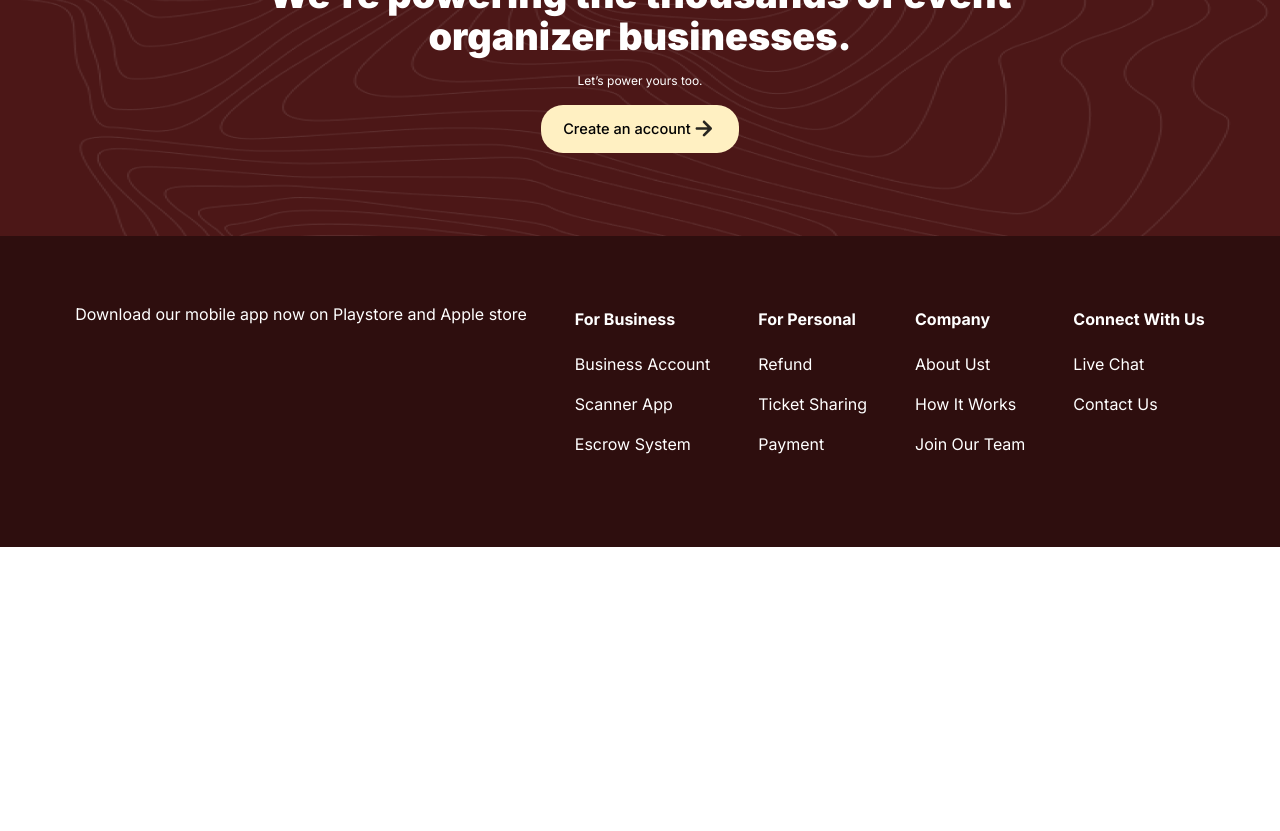
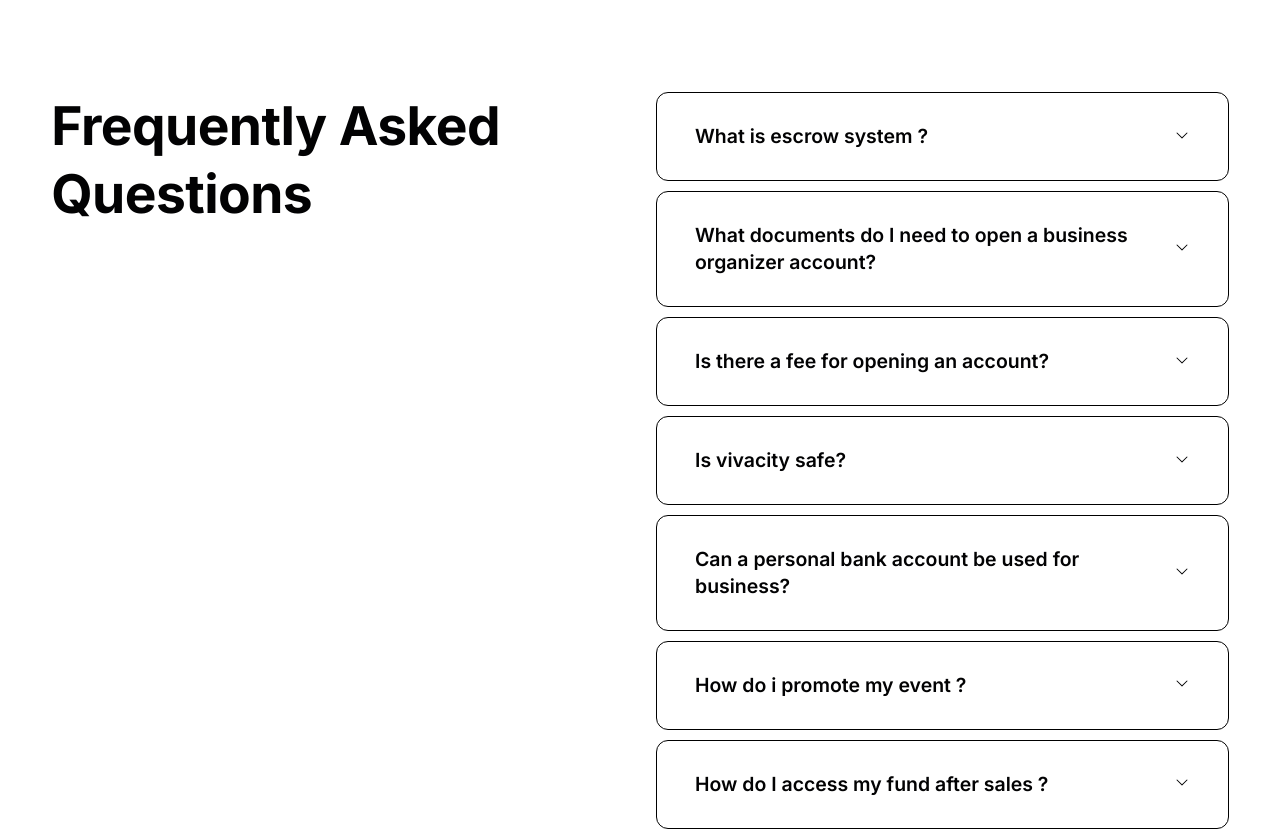
Before and after one commit to temiye18/viva-city, a React (Create React App) app: page / in a window 1280 px wide. Shown: the part 5620-6451 px from the top of the page. Before the commit the page ends 6167 px from the top, so only its background shows below. Built offline with nearby package versions, Linux system fonts and the light colour scheme.

Commit message:
ui: faq section

```diff
--- a/src/App.tsx
+++ b/src/App.tsx
@@ -9,6 +9,7 @@ import {
   GetStarted,
   Contact,
   Footer,
+  Faq,
 } from "./components";
 
 function App() {
@@ -39,6 +40,7 @@ function App() {
       <TicketInfo />
       <WhatMore />
       <GetStarted />
+      <Faq />
       <Contact />
       <Footer />
     </>
--- /dev/null
+++ b/src/components/Faq/index.tsx
@@ -0,0 +1,49 @@
+import { useState } from "react";
+import Section from "./styles";
+import { Container } from "../../ui";
+import { PiCaretDown, PiCaretUp } from "react-icons/pi";
+import { faqs } from "../../constants";
+
+const Faq = () => {
+  const [clickId, setClickId] = useState<string | null>(null);
+
+  const handleClick = (id: string) => {
+    setClickId((prev) => (prev === id ? null : id));
+  };
+  return (
+    <Section>
+      <Container className="faq">
+        <h2>Frequently Asked Questions</h2>
+        <div className="question-box">
+          {faqs.map((faq) => {
+            const isActive = clickId === faq.id;
+            return (
+              <div className="card" key={faq.id}>
+                <div className="question" onClick={() => handleClick(faq.id)}>
+                  <p>{faq.question}</p>
+
+                  <button
+                    onClick={(e) => {
+                      e.stopPropagation();
+                      handleClick(faq.id);
+                    }}
+                  >
+                    {isActive ? <PiCaretUp /> : <PiCaretDown />}
+                  </button>
+                </div>
+
+                {isActive && (
+                  <div className="answer">
+                    <p>{faq.answer}</p>
+                  </div>
+                )}
+              </div>
+            );
+          })}
+        </div>
+      </Container>
+    </Section>
+  );
+};
+
+export default Faq;
--- /dev/null
+++ b/src/components/Faq/styles.ts
@@ -0,0 +1,73 @@
+import styled, { keyframes } from "styled-components";
+
+const slideDown = keyframes`
+from {
+    transform: translateY(-2rem);
+  }
+  to {
+    transform: translateY(0);
+  }
+
+`;
+
+const Section = styled.section`
+  padding: clamp(6.25rem, 2.7431rem + 11.2222vw, 12.5625rem) 0;
+
+  .faq {
+    display: flex;
+    gap: 2rem;
+
+    @media (max-width: 821px) {
+      flex-direction: column;
+    }
+
+    h2 {
+      flex: 1;
+      font-weight: 700;
+      font-size: clamp(2.25rem, 1.5556rem + 2.2222vw, 3.5rem);
+      line-height: 68px;
+      letter-spacing: -0.56px;
+    }
+  }
+
+  .question-box {
+    flex: 1;
+    display: grid;
+    gap: 0.625rem;
+  }
+  .card {
+    border: 1px solid var(--black);
+    border-radius: 12px;
+    padding: clamp(1.375rem, 1.0625rem + 1vw, 1.9375rem)
+      clamp(1.5625rem, 1.0417rem + 1.6667vw, 2.5rem);
+
+    .question {
+      display: flex;
+      align-items: center;
+      justify-content: space-between;
+
+      p {
+        font-size: clamp(1rem, 0.8611rem + 0.4444vw, 1.25rem);
+        line-height: 140%;
+        font-weight: 600;
+      }
+
+      button {
+        all: unset;
+        cursor: pointer;
+      }
+    }
+
+    .answer {
+      animation: ${slideDown} 0.3s linear;
+
+      p {
+        font-size: clamp(1rem, 0.8611rem + 0.4444vw, 1.25rem);
+        line-height: 140%;
+        margin-top: 1.2rem;
+      }
+    }
+  }
+`;
+
+export default Section;
--- a/src/components/GetStarted/styles.ts
+++ b/src/components/GetStarted/styles.ts
@@ -1,7 +1,6 @@
 import styled from "styled-components";
 
 const Section = styled.section`
-  /* padding-top: clamp(5.25rem, 1.1875rem + 13vw, 6rem); */
   padding-top: clamp(5.25rem, 4.8333rem + 1.3333vw, 6rem);
 
   .get-started {
--- a/src/components/index.ts
+++ b/src/components/index.ts
@@ -6,3 +6,4 @@ export { default as WhatMore } from "./WhatMore";
 export { default as Contact } from "./Contact";
 export { default as Footer } from "./Footer";
 export { default as GetStarted } from "./GetStarted";
+export { default as Faq } from "./Faq";
--- a/src/constants/offers.ts
+++ b/src/constants/offers.ts
@@ -85,3 +85,54 @@ export const more: More[] = [
     icon: Help,
   },
 ];
+
+type Faq = {
+  id: string;
+  question: string;
+  answer: string;
+};
+
+export const faqs: Faq[] = [
+  {
+    id: "f1",
+    question: "What is escrow system ?",
+    answer:
+      "An escrow system is a financial arrangement where a third party holds and regulates payment of the funds required for two parties involved in a transaction. It helps to ensure the security and transparency of transactions, particularly in scenarios where there is a lack of trust between the buyer and the seller.",
+  },
+  {
+    id: "f2",
+    question: "What documents do I need to open a  business organizer account?",
+    answer:
+      "An escrow system is a financial arrangement where a third party holds and regulates payment of the funds required for two parties involved in a transaction. It helps to ensure the security and transparency of transactions, particularly in scenarios where there is a lack of trust between the buyer and the seller.",
+  },
+  {
+    id: "f3",
+    question: "Is there a fee for opening an account?",
+    answer:
+      "An escrow system is a financial arrangement where a third party holds and regulates payment of the funds required for two parties involved in a transaction. It helps to ensure the security and transparency of transactions, particularly in scenarios where there is a lack of trust between the buyer and the seller.",
+  },
+  {
+    id: "f4",
+    question: "Is vivacity safe?",
+    answer:
+      "An escrow system is a financial arrangement where a third party holds and regulates payment of the funds required for two parties involved in a transaction. It helps to ensure the security and transparency of transactions, particularly in scenarios where there is a lack of trust between the buyer and the seller.",
+  },
+  {
+    id: "f5",
+    question: "Can a personal bank account be used for business?",
+    answer:
+      "An escrow system is a financial arrangement where a third party holds and regulates payment of the funds required for two parties involved in a transaction. It helps to ensure the security and transparency of transactions, particularly in scenarios where there is a lack of trust between the buyer and the seller.",
+  },
+  {
+    id: "f6",
+    question: "How do i promote my event ?",
+    answer:
+      "An escrow system is a financial arrangement where a third party holds and regulates payment of the funds required for two parties involved in a transaction. It helps to ensure the security and transparency of transactions, particularly in scenarios where there is a lack of trust between the buyer and the seller.",
+  },
+  {
+    id: "f7",
+    question: "How do I access my fund after sales ?",
+    answer:
+      "An escrow system is a financial arrangement where a third party holds and regulates payment of the funds required for two parties involved in a transaction. It helps to ensure the security and transparency of transactions, particularly in scenarios where there is a lack of trust between the buyer and the seller.",
+  },
+];
```
